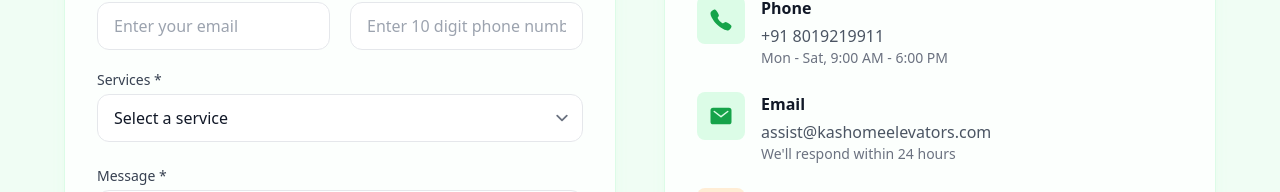
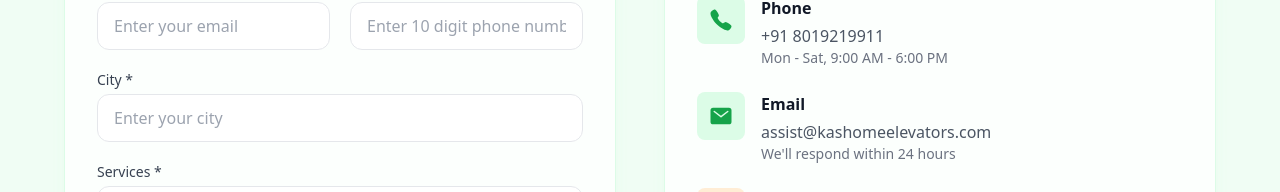
Before and after one commit to nelantikranti/kas_frontend, a Next.js app: page /contact in a window 1280 px wide. Shown: the part 816-1008 px from the top of the page. Built offline with nearby package versions, Linux system fonts and the light colour scheme.

Commit message:
Add city in contact form

```diff
--- a/app/contact/page.tsx
+++ b/app/contact/page.tsx
@@ -40,6 +40,7 @@ export default function ContactPage() {
     name: "",
     email: "",
     phone: "",
+    city: "",
     subject: "",
     message: "",
   });
@@ -81,7 +82,7 @@ export default function ContactPage() {
       const data = await response.json();
 
       if (response.ok) {
-        setFormData({ name: "", email: "", phone: "", subject: "", message: "" });
+        setFormData({ name: "", email: "", phone: "", city: "", subject: "", message: "" });
         // Redirect to thank you page
         router.push("/thank-you");
       } else {
@@ -192,6 +193,20 @@ export default function ContactPage() {
                         {formData.phone && formData.phone.length !== 10 && (
                           <p className="text-xs text-red-600 mt-1">Phone number must be exactly 10 digits</p>
                         )}
+                      </div>
+                      <div className="sm:col-span-2">
+                        <label className="block text-sm font-medium text-gray-700 mb-1">
+                          City *
+                        </label>
+                        <input
+                          type="text"
+                          required
+                          value={formData.city}
+                          onChange={(e) => handleTextChange("city", e.target.value, setFormData, formData)}
+                          className="w-full h-12 px-4 border border-gray-200 rounded-xl bg-white focus:outline-none focus:ring-2 focus:ring-green-500/60 focus:border-green-300 transition-shadow"
+                          placeholder="Enter your city"
+                          pattern="[A-Za-z\s\.\-\'']+"
+                        />
                       </div>
                       <div className="sm:col-span-2">
                         <label className="block text-sm font-medium text-gray-700 mb-1">
--- a/app/dashboard/submissions/page.tsx
+++ b/app/dashboard/submissions/page.tsx
@@ -13,6 +13,7 @@ interface Contact {
   name: string;
   email: string;
   phone: string;
+  city: string;
   subject: string;
   message: string;
   status: "New" | "Read" | "Replied";
@@ -248,6 +249,7 @@ export default function SubmissionsPage() {
         contact.name.toLowerCase().includes(query) ||
         contact.email.toLowerCase().includes(query) ||
         contact.phone.includes(query) ||
+        (contact.city?.toLowerCase().includes(query) ?? false) ||
         contact.subject.toLowerCase().includes(query) ||
         contact.message.toLowerCase().includes(query) ||
         contact.status.toLowerCase().includes(query) ||
@@ -768,6 +770,10 @@ export default function SubmissionsPage() {
                   <div className="text-gray-900">{selectedItem.phone}</div>
                 </div>
                 <div>
+                  <label className="block text-sm font-medium text-gray-700 mb-1">City</label>
+                  <div className="text-gray-900">{selectedItem.city || "—"}</div>
+                </div>
+                <div>
                   <label className="block text-sm font-medium text-gray-700 mb-1">Subject</label>
                   <div className="text-gray-900">{selectedItem.subject}</div>
                 </div>
```
